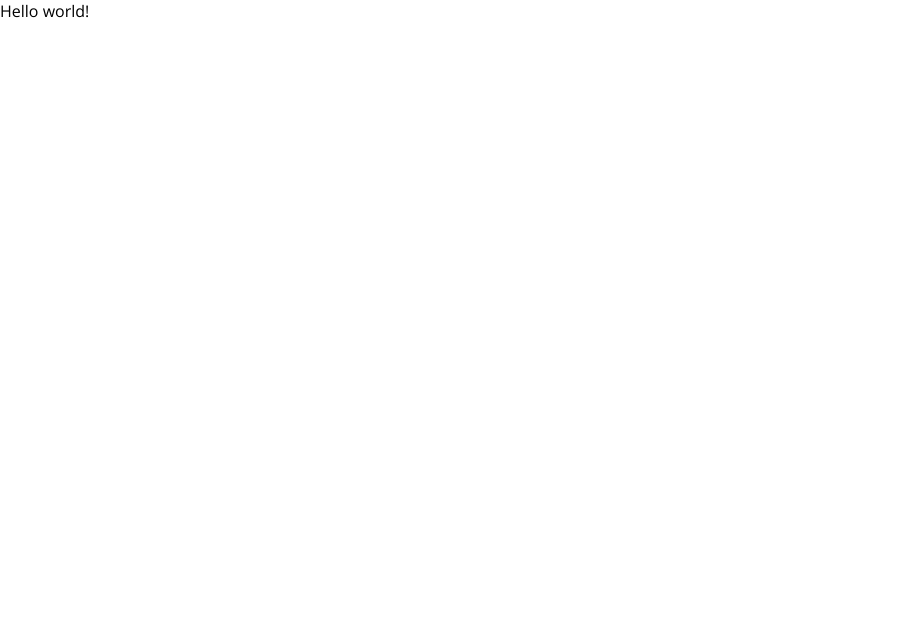
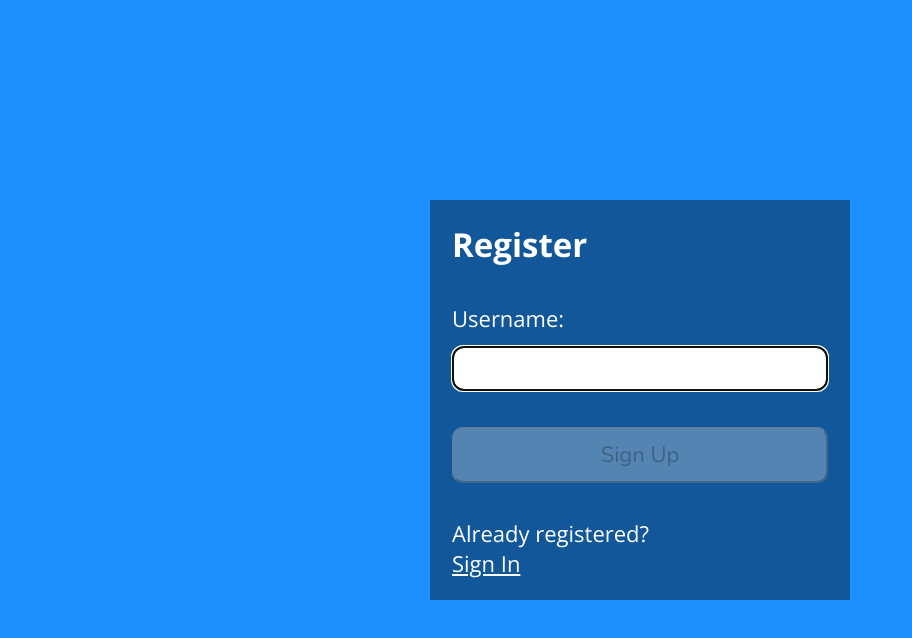
Before and after one commit to Am0stafa/Authentication-System, a React (Create React App) app in the folder Frontend/: page / in a window 1280 px wide. Shown: the top 638 px of the page, without its empty margins (0-912 px from the left). Built offline with nearby package versions, Linux system fonts and the light colour scheme.

Commit message:
registration form

```diff
--- a/Frontend/package.json
+++ b/Frontend/package.json
@@ -3,6 +3,9 @@
   "version": "0.1.0",
   "private": true,
   "dependencies": {
+    "@fortawesome/fontawesome-svg-core": "^6.1.2",
+    "@fortawesome/free-solid-svg-icons": "^6.1.2",
+    "@fortawesome/react-fontawesome": "^0.2.0",
     "@testing-library/jest-dom": "^5.16.4",
     "@testing-library/react": "^13.1.1",
     "@testing-library/user-event": "^13.5.0",
--- a/Frontend/src/App.js
+++ b/Frontend/src/App.js
@@ -1,8 +1,10 @@
+import Register from "./Register";
+
 function App() {
   return (
-    <div>
-      Hello world!
-    </div>
+    <main className="App">
+      <Register />
+    </main>
   );
 }
 
--- /dev/null
+++ b/Frontend/src/Register.jsx
@@ -0,0 +1,97 @@
+import React,{useRef,useState,useEffect} from 'react'
+import { faCheck, faTimes, faInfoCircle } from "@fortawesome/free-solid-svg-icons";
+import { FontAwesomeIcon } from "@fortawesome/react-fontawesome";
+
+//! user regex to validate the username
+//^ must start wih a lower or upper case letter after that this must be followed by from 3 to 23 charterers, digits hyphens or underscores
+const USER_REGEX = /^[A-z][A-z0-9-_]{3,23}$/;
+//! password regex to validate the password
+//^ one uppercase letter one lowercase letter, one digit and one special charterer and it can be anywhere from 8 to 28 charterers
+const PWD_REGEX = /^(?=.*[a-z])(?=.*[A-Z])(?=.*[0-9])(?=.*[!@#$%]).{8,24}$/;
+
+const MAIL_REGEX = /^\w+([\.-]?\w+)*@\w+([\.-]?\w+)*(\.\w{2,3})+$/;
+
+const Register = () => {
+//! those will alow us to set the focus on the input
+    const userRef = useRef();
+//! if we get an error we need to put the focus on that
+    const errRef = useRef();
+
+    //! this is for the user input
+    const [user, setUser] = useState('');
+    //! that is tight to where the name is valid or not according to the regex
+    const [validName, setValidName] = useState(false);
+    //! whether we have focus on that input field or not
+    const [userFocus, setUserFocus] = useState(false);
+
+    //* some thing as above but for the password
+    const [pwd, setPwd] = useState('');
+    const [validPwd, setValidPwd] = useState(false);
+    const [pwdFocus, setPwdFocus] = useState(false);
+
+    //* some thing as above but for the matching password
+    const [matchPwd, setMatchPwd] = useState('');
+    const [validMatch, setValidMatch] = useState(false);
+    const [matchFocus, setMatchFocus] = useState(false);
+
+    //! for a possible error message if an error exist
+    const [errMsg, setErrMsg] = useState('abdo');
+    //! if we successfully submitted the registration form or not
+    const [success, setSuccess] = useState(false);
+
+    useEffect(() => {
+        userRef.current.focus();
+    }, [])
+
+    //! when user input change check if valid
+    useEffect(() => {
+        setValidName(USER_REGEX.test(user))
+    },[user])
+
+    //! same for the password
+    useEffect(() => {
+        setValidPwd(PWD_REGEX.test(pwd))
+        setValidMatch(pwd === matchPwd)
+    },[pwd,matchPwd])
+
+    //! any time the user changes any if the fields we reset the error message as the user saw the message and adjusted
+
+    useEffect(() => {
+        setErrMsg('');
+    }, [user, pwd, matchPwd])
+
+  return (
+    <section>
+        <h1>Register</h1>
+        <p ref={errRef} className={errMsg ? "errmsg" : "offscreen"} aria-live="assertive">{errMsg}</p>
+        <form>
+            <label htmlFor="username">
+                Username:
+                <FontAwesomeIcon icon={faCheck} className={validName ? "valid" : "hide"} />
+                <FontAwesomeIcon icon={faTimes} className={validName || !user ? "hide" : "invalid"} />
+            </label>
+            <input
+                type="text"
+                id="username"
+                ref={userRef}
+                onChange={(e) => setUser(e.target.value)}
+                value={user}
+                onFocus={() => setUserFocus(true)}
+                onBlur={() => setUserFocus(false)}
+                required
+                />
+
+            <button disabled={!validName || !validPwd || !validMatch ? true : false}>Sign Up</button>
+        </form>
+        <p>
+            Already registered?<br />
+            <div>
+                {/*put router link here*/}
+                <a href="#">Sign In</a>
+            </div>
+        </p>
+    </section>
+  )
+}
+
+export default Register
--- /dev/null
+++ b/Frontend/src/index.css
@@ -0,0 +1,110 @@
+@import url('https://fonts.googleapis.com/css2?family=Nunito&display=swap');
+
+* {
+    margin: 0;
+    padding: 0;
+    box-sizing: border-box;
+}
+
+html {
+    font-family: 'Nunito', sans-serif;
+    font-size: 22px;
+    color: #fff;
+}
+
+body {
+    min-height: 100vh;
+    background-color: dodgerblue;
+}
+
+.App {
+  display: flex;
+  flex-direction: column;
+  justify-content: center;
+  align-items: center;
+  min-height: 100vh;
+  padding: 1rem 0.5rem;
+}
+
+section {
+    width: 100%;
+    max-width: 420px;
+    min-height: 400px;
+    display: flex;
+    flex-direction: column;
+    justify-content: flex-start;
+    padding: 1rem;
+    background-color: rgba(0,0,0,0.4);
+}
+
+form {
+    display: flex;
+    flex-direction: column;
+    justify-content: space-evenly;
+    flex-grow: 1;
+    padding-bottom: 1rem;
+}
+
+a, a:visited {
+    color: #fff;
+}
+
+input[type="text"],
+input[type="password"],
+button,
+textarea {
+  font-family: 'Nunito', sans-serif;
+  font-size: 22px;
+  padding: 0.25rem;
+  border-radius: 0.5rem;
+}
+
+label,
+button {
+  margin-top: 1rem;
+}
+
+button {
+  padding: 0.5rem;
+}
+
+.instructions {
+    font-size: 0.75rem;
+    border-radius: 0.5rem;
+    background: #000;
+    color: #fff;
+    padding: 0.25rem;
+    position: relative;
+    bottom: -10px;
+}
+
+.instructions > svg {
+    margin-right: 0.25rem;
+}
+
+.offscreen {
+    position: absolute;
+    left: -9999px;
+}
+
+.hide {
+    display: none;
+}
+
+.valid {
+    color: limegreen;
+    margin-left: 0.25rem;
+}
+
+.invalid {
+    color: red;
+    margin-left: 0.25rem;
+}
+
+.errmsg {
+    background-color: lightpink;
+    color: firebrick;
+    font-weight: bold;
+    padding: 0.5rem;
+    margin-bottom: 0.5rem;
+}
--- a/Frontend/src/index.js
+++ b/Frontend/src/index.js
@@ -1,6 +1,7 @@
 import React from 'react';
 import ReactDOM from 'react-dom/client';
 import App from './App';
+import './index.css';
 
 const root = ReactDOM.createRoot(document.getElementById('root'));
 root.render(
```
Also changed, not shown: 2 other files (tests, documents, lock files or other folders).
